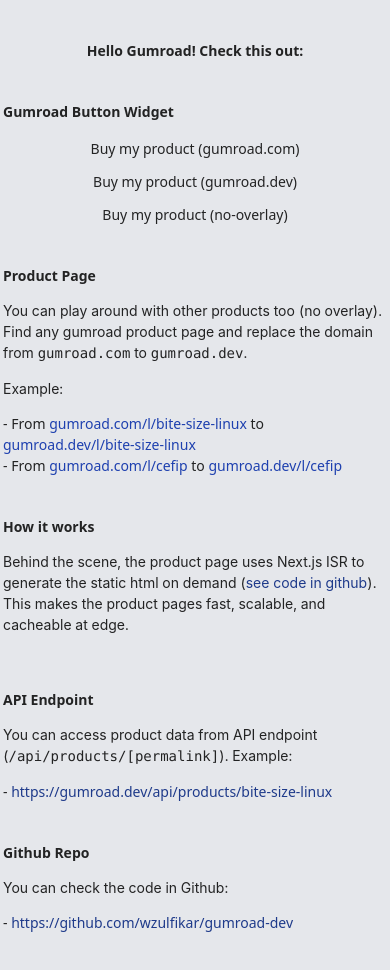
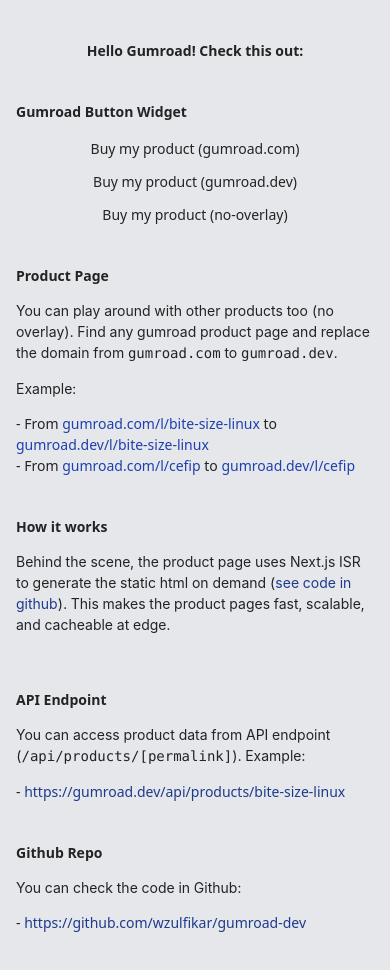
Before and after one commit to wzulfikar/gumroad-dev, a Next.js app: page / in a window 390 px wide. Shown: the top 970 px of the page. Built offline with nearby package versions, Linux system fonts and the light colour scheme; what @tailwindcss/typography would draw is missing.

Commit message:
Add padding for small screen

```diff
--- a/pages/index.tsx
+++ b/pages/index.tsx
@@ -7,7 +7,7 @@
 export default function Home() {
   return (
     <div
-      className={`${styles.container} dark:bg-[#111] vercel bg-gray-200 py-10`}
+      className={`${styles.container} dark:bg-[#111] vercel bg-gray-200 px-4 sm:px-0 py-10`}
     >
       <h1 className="sm:mt-0">Hello Gumroad! Check this out:</h1>
 
```
